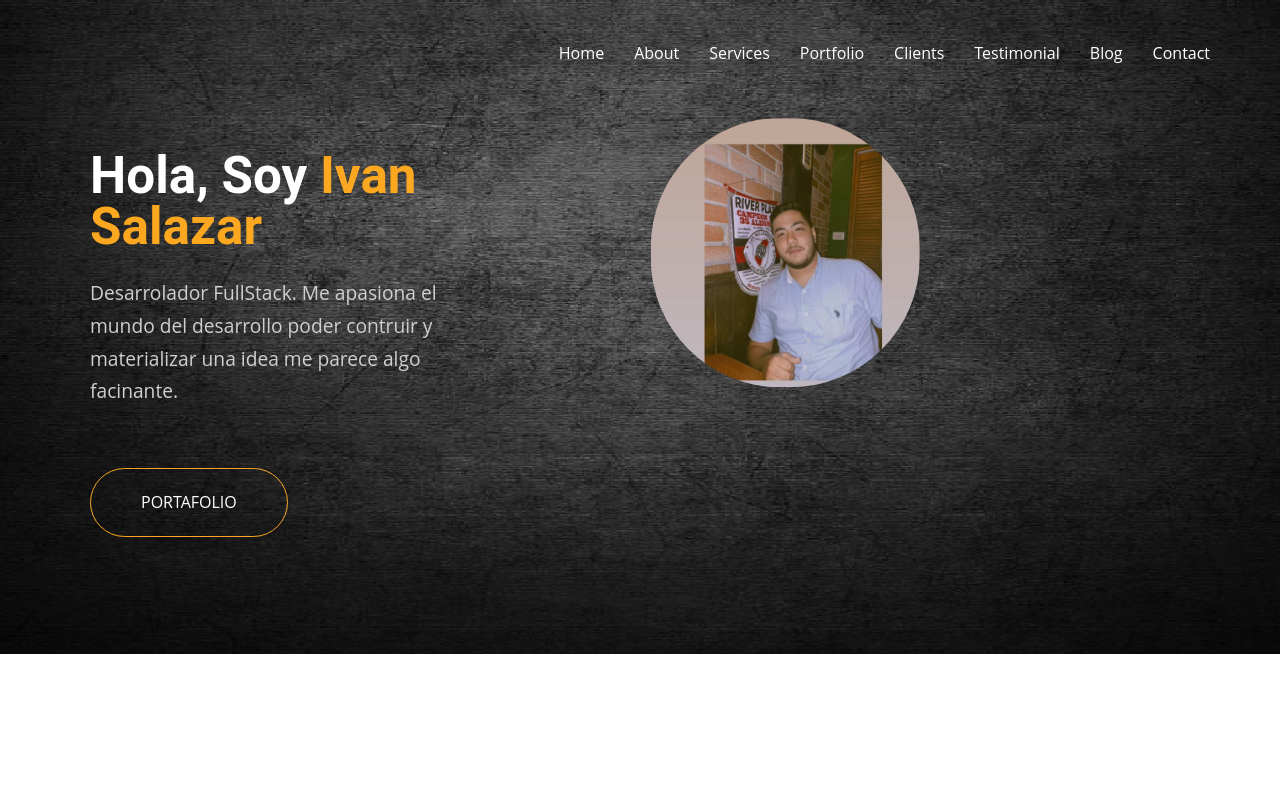
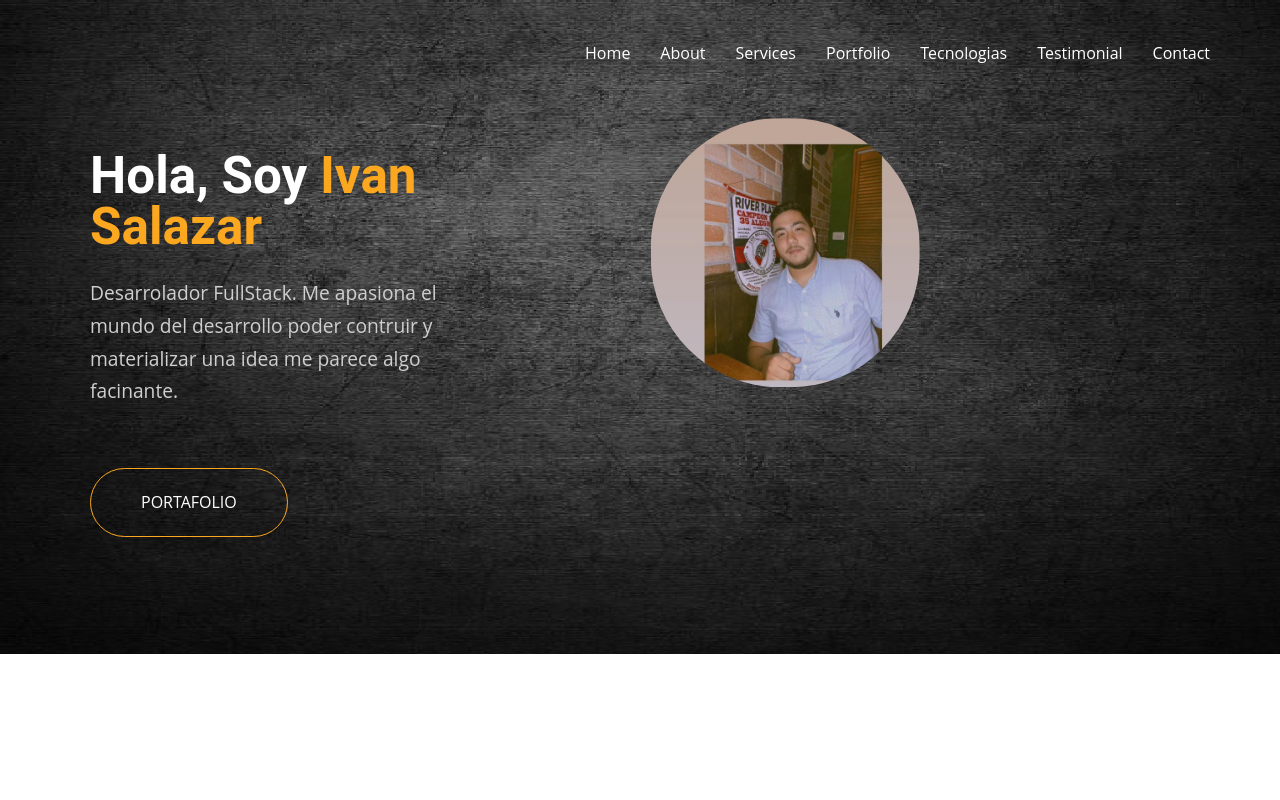
Before and after one commit to Ivanenxo/Ivan_Portafolio.github.io, a plain HTML site: page index.html in a window 1280 px wide. Shown: the top 800 px of the page. Drawn offline with nearby package versions, Linux system fonts and the light colour scheme; some packages are replaced by stand-ins of ours; a script that the page names is missing; files whose address does not match are found by name.

Commit message:
Ajustar contenido menu

```diff
--- a/index.html
+++ b/index.html
@@ -42,9 +42,8 @@
 					<li class="menu-item"><a href="#about-me" class="nav-link" data-effect="About Me">About</a></li>
 					<li class="menu-item"><a href="#services" class="nav-link" data-effect="Services">Services</a></li>
 					<li class="menu-item"><a href="#portfolio" class="nav-link" data-effect="Portfolio">Portfolio</a></li>
-					<li class="menu-item"><a href="#clients" class="nav-link" data-effect="Clients">Clients</a></li>
+					<li class="menu-item"><a href="#clients" class="nav-link" data-effect="Clients">Tecnologias</a></li>
 					<li class="menu-item"><a href="#testimonial" class="nav-link" data-effect="Testimonial">Testimonial</a></li>
-					<li class="menu-item"><a href="#latest-blog" class="nav-link" data-effect="Blog">Blog</a></li>
 					<li class="menu-item"><a href="#contact" class="nav-link" data-effect="Contact">Contact</a></li>
 				</ul>
 
```
